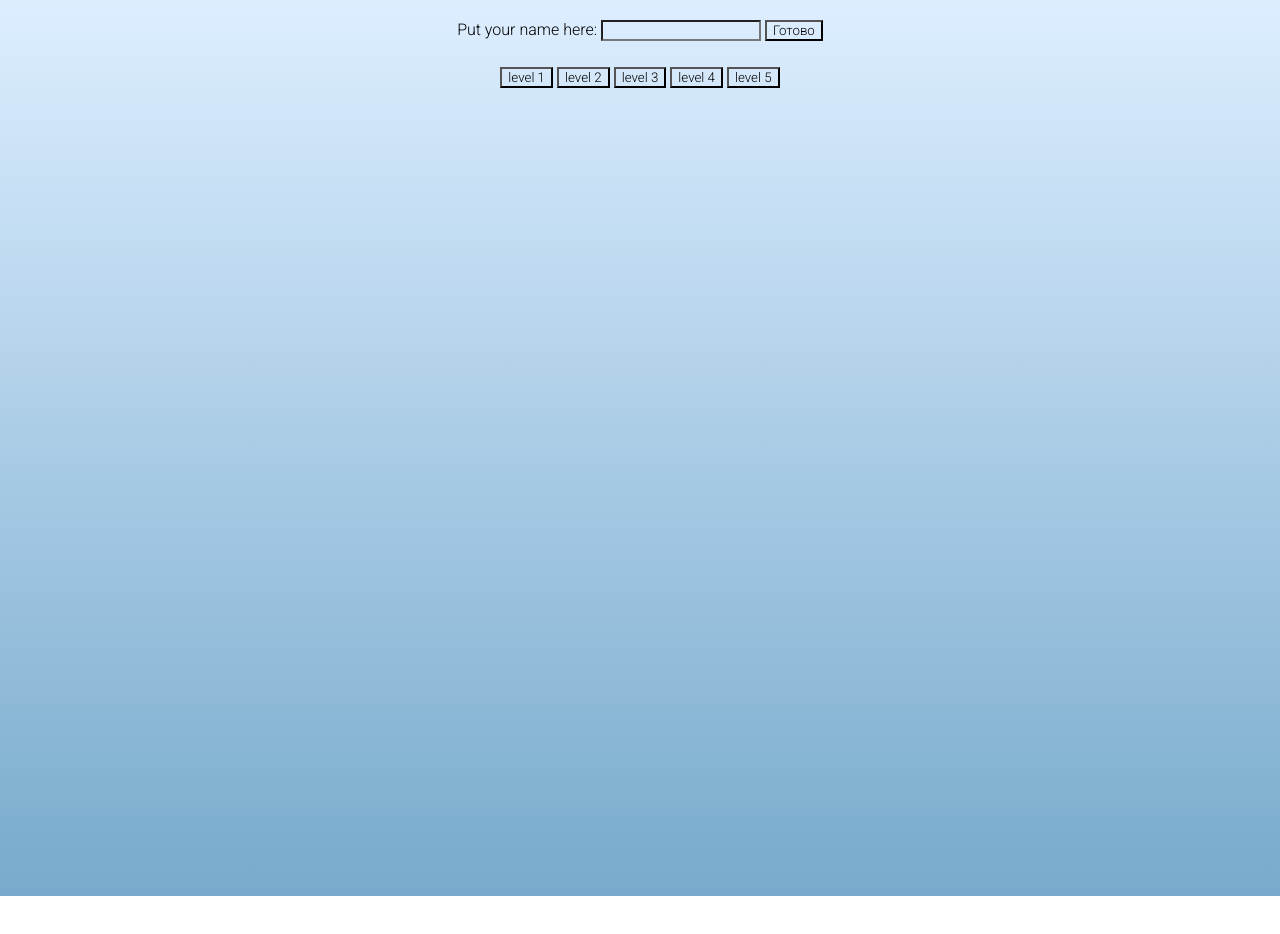
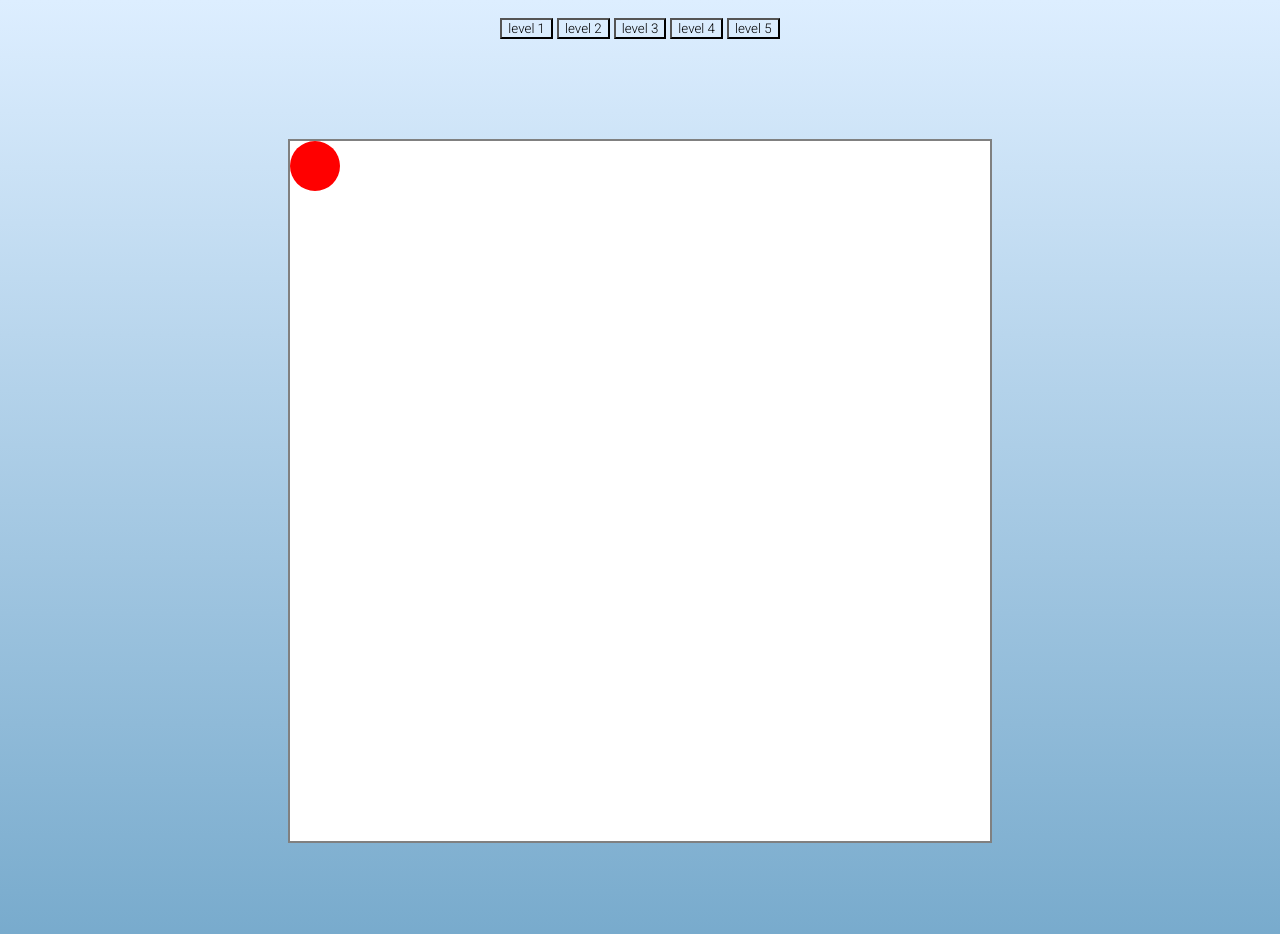
Before and after one commit to maksim312321/bouncers-game, a plain HTML site: page index.html in a window 1280 px wide. Before the commit the page ends 896 px from the top, so only its background shows below. Drawn offline with Linux system fonts and the light colour scheme.

Commit message:
изменил идею игры

```diff
--- a/index.html
+++ b/index.html
@@ -9,7 +9,6 @@
 </head>
 <body>
 
-    <p class="name">Put your name here: <input class="name" type="text"> <button class="name">Готово</button></p>
 <div class="levels">
     <button class="level level1">level 1</button>
     <button class="level level2">level 2</button>
@@ -18,10 +17,10 @@
     <button class="level level5">level 5</button>
 </div>
     <div class="container">
-        <div class="game-field">
-            <div class="player"></div>
+        <div id="game-field">
+            <div id="enemy"></div>
         </div>
     </div>
-
+    <script src = "app.js"></script>
 </body>
 </html>
--- a/style.css
+++ b/style.css
@@ -19,15 +19,17 @@ body{
 .level{
     display: inline-block;
 }
-.game-field{
-    display: none;
+#game-field{
+    display: block;
+    position: relative;
     width: 700px;
     height: 700px;
     margin: 100px auto 100px auto;
     background-color: white;
     border: grey solid 2px;
 }
-.player{
+#enemy{
+    position: absolute;
     height: 50px;
     width: 50px;
     border-radius: 50%;
```
